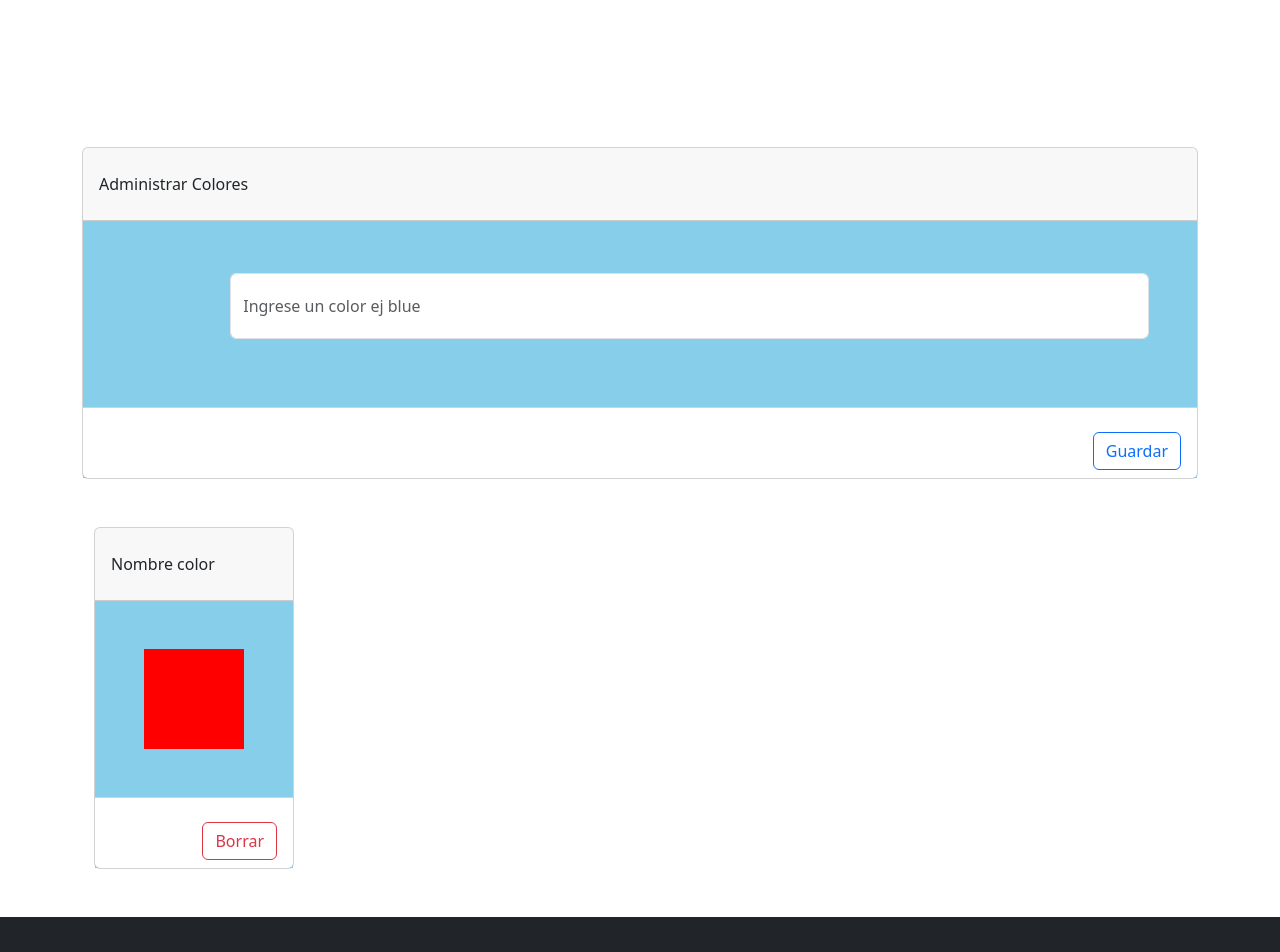
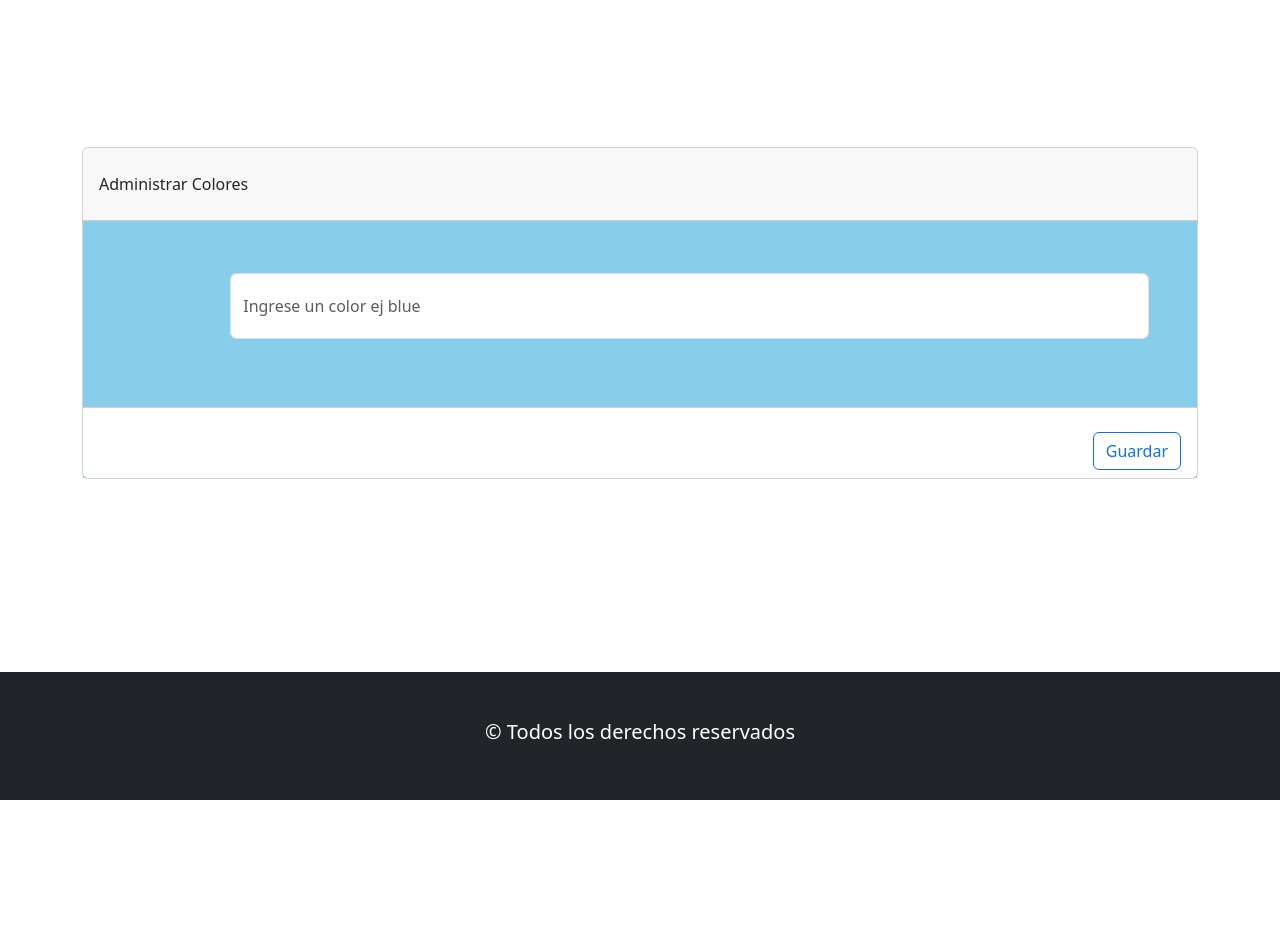
Before and after one commit to MartinGramajo/ejercicio6, a React (Vite) app: page / in a window 1280 px wide. Shown: the top 952 px of the page. After the commit the page ends 800 px from the top, so only its background shows below. Built offline with nearby package versions, Linux system fonts and the light colour scheme.

Commit message:
paso por props desde FormularioColores a ListaDeColores la lista respectiva

```diff
--- a/src/components/FormularioColores.jsx
+++ b/src/components/FormularioColores.jsx
@@ -56,7 +56,7 @@ const FormularioColores = () => {
           </Form>
         </Card.Body>
       </Card>
-      <ListaDeColores />
+      <ListaDeColores listaColores={listaColores} />
     </Container>
   );
 };
--- a/src/components/ListaDeColores.jsx
+++ b/src/components/ListaDeColores.jsx
@@ -1,9 +1,11 @@
 import ItemCardColor from "./ItemCardColor";
 
-const ListaDeColores = () => {
+const ListaDeColores = ({ listaColores }) => {
   return (
-    <section className="container my-5 d-flex justify-content-between">
-      <ItemCardColor />
+    <section className="container my-5 d-flex flex-wrap justify-content-between">
+      {listaColores.map((color, index) => (
+        <ItemCardColor color={color} key={index} />
+      ))}
     </section>
   );
 };
```
